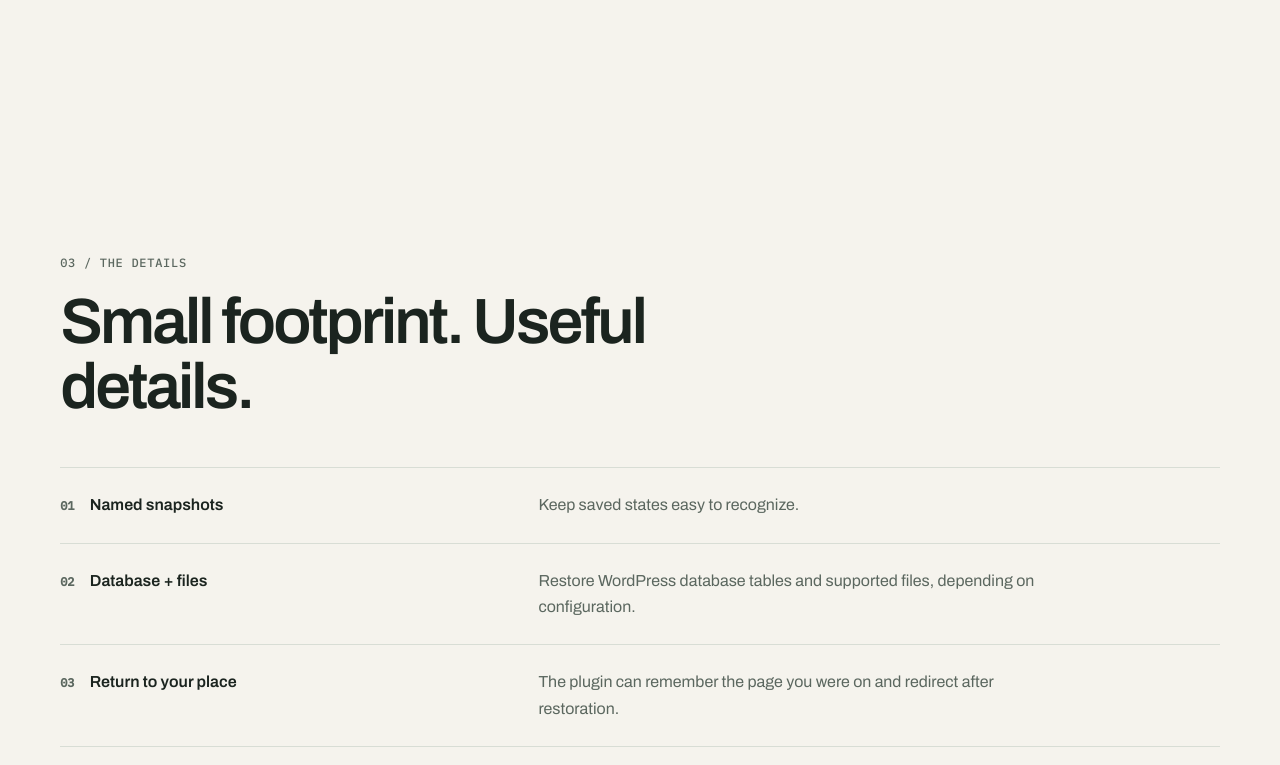
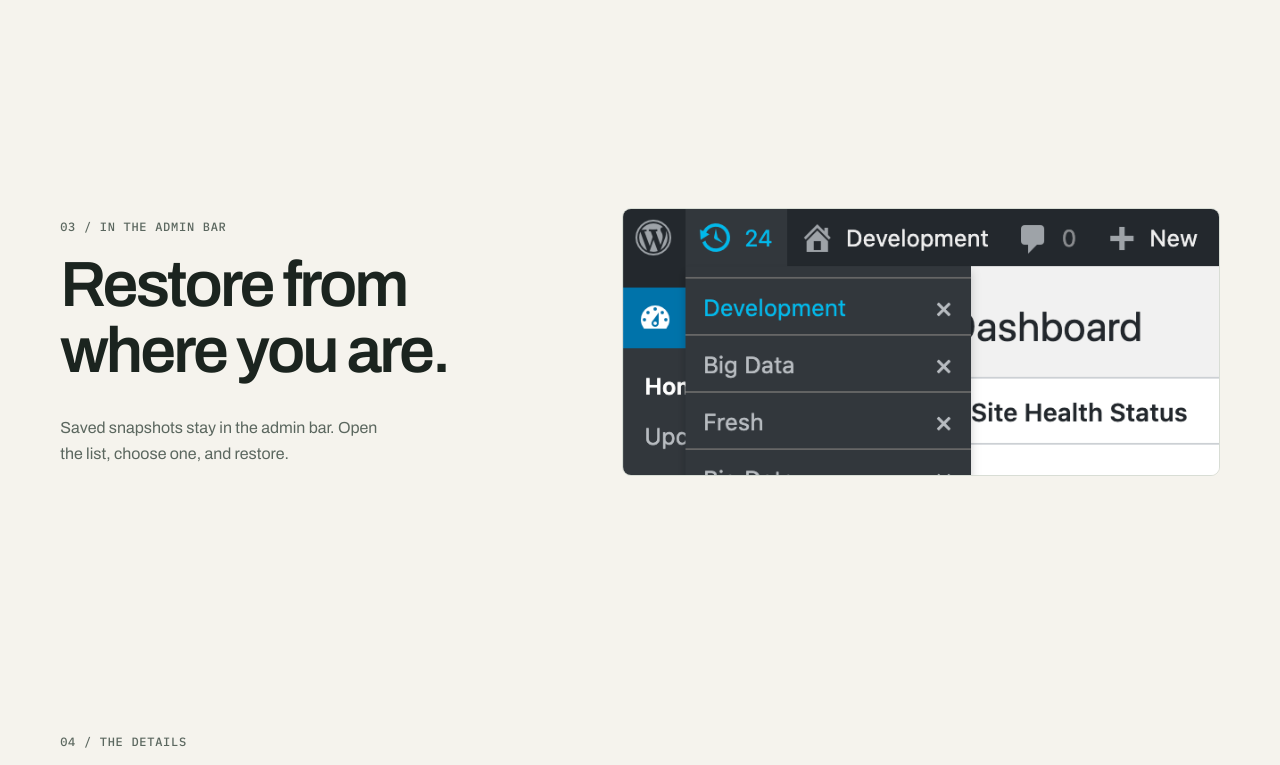
Before and after one commit to everpress-co/snapshots, a website built with webpack: page docs/index.html in a window 1280 px wide. Shown: the part 1998-2763 px from the top of the page. Built offline with nearby package versions, Linux system fonts and the light colour scheme.

Commit message:
docs: enhance index.html with new admin bar section and update styling
This commit introduces a new section in the index.html for restoring snapshots from the WordPress admin bar, including a descriptive lead and an illustrative screenshot. Additionally, it simplifies the lead text in the hero section and updates section indices for better organization. Unused CSS for the checkpoint diagram caption has been removed, and new styles for the admin bar section have been added to improve layout and presentation.

```diff
--- a/docs/index.html
+++ b/docs/index.html
@@ -52,10 +52,7 @@
 				<div class="hero__copy">
 					<p class="meta-label">A small tool for WordPress developers</p>
 					<h1 id="hero-title" class="display-h1">Keep the good version.</h1>
-					<p class="lead">
-						Save a named snapshot of your WordPress development site before you
-						experiment. Restore a saved state when you need to go back.
-					</p>
+					<p class="lead">Save a snapshot.</p>
 					<div class="hero__actions">
 						<a
 							class="btn btn--primary"
@@ -69,9 +66,6 @@
 					<p class="meta-note">For WordPress development / Requires WP-CLI</p>
 				</div>
 				<figure class="checkpoint-diagram" aria-hidden="true">
-					<figcaption class="checkpoint-diagram__caption">
-						Illustrative workflow, not plugin interface.
-					</figcaption>
 					<div class="checkpoint-diagram__panel">
 						<div class="checkpoint-rail">
 							<span class="checkpoint-rail__line"></span>
@@ -193,9 +187,30 @@
 				</div>
 			</section>
 
+			<section id="admin-bar" class="section">
+				<div class="container admin-shot">
+					<div>
+						<p class="section-index">03 / In the admin bar</p>
+						<h2 class="display-h2">Restore from where you are.</h2>
+						<p class="admin-shot__lede">
+							Saved snapshots stay in the admin bar. Open the list, choose one,
+							and restore.
+						</p>
+					</div>
+					<figure class="admin-shot__figure">
+						<img
+							src="assets/screenshot-1.png"
+							width="668"
+							height="298"
+							alt="WordPress admin bar menu listing saved snapshots, with a Restore button."
+						/>
+					</figure>
+				</div>
+			</section>
+
 			<section id="details" class="section">
 				<div class="container">
-					<p class="section-index">03 / The details</p>
+					<p class="section-index">04 / The details</p>
 					<h2 class="display-h2">Small footprint. Useful details.</h2>
 					<dl class="feature-list">
 						<div class="feature-list__row">
@@ -267,7 +282,7 @@
 
 			<section id="requirements" class="section">
 				<div class="container">
-					<p class="section-index">04 / Before you install</p>
+					<p class="section-index">05 / Before you install</p>
 					<h2 class="display-h2">A few things to know.</h2>
 					<table class="spec-table">
 						<tbody>
@@ -317,7 +332,7 @@
 
 			<section id="faq" class="section section--faq">
 				<div class="container">
-					<p class="section-index">05 / Common questions</p>
+					<p class="section-index">06 / Common questions</p>
 					<h2 class="display-h2">Good to know.</h2>
 					<div class="faq-list">
 						<details class="faq-item">
@@ -364,7 +379,7 @@
 
 			<section id="changelog" class="section section--changelog">
 				<div class="container">
-					<p class="section-index">06 / Release notes</p>
+					<p class="section-index">07 / Release notes</p>
 					<h2 class="display-h2">Changelog</h2>
 					<div class="changelog__body prose">
 						<!-- changelog -->
--- a/docs/style.css
+++ b/docs/style.css
@@ -322,14 +322,6 @@ a:hover {
 	margin: 0;
 }
 
-.checkpoint-diagram__caption {
-	font-family: var(--font-mono);
-	font-size: 0.6875rem;
-	color: var(--color-muted);
-	margin-bottom: var(--space-3);
-	text-align: right;
-}
-
 .checkpoint-diagram__panel {
 	position: relative;
 	background: var(--color-white);
@@ -533,6 +525,41 @@ a:hover {
 	font-size: 0.8125rem;
 	color: var(--color-muted);
 	max-width: 52ch;
+}
+
+/* Admin bar screenshot */
+.admin-shot {
+	display: grid;
+	grid-template-columns: 1fr;
+	gap: var(--space-12);
+	align-items: center;
+}
+
+@media (min-width: 900px) {
+
+	.admin-shot {
+		grid-template-columns: minmax(0, 5fr) minmax(0, 6fr);
+		gap: var(--space-16);
+	}
+}
+
+.admin-shot__lede {
+	margin: var(--space-6) 0 0;
+	max-width: 36ch;
+	color: var(--color-muted);
+}
+
+.admin-shot__figure {
+	margin: 0;
+}
+
+.admin-shot__figure img {
+	display: block;
+	width: 100%;
+	height: auto;
+	background: var(--color-white);
+	border: 1px solid var(--color-line);
+	border-radius: var(--radius-medium);
 }
 
 /* Feature list */
@@ -835,6 +862,7 @@ code {
 }
 
 .guide h2 {
+	scroll-margin-top: calc(76px + var(--space-6));
 	margin: var(--space-16) 0 var(--space-4);
 	font-size: clamp(1.75rem, 3vw, 2.25rem);
 	font-weight: 600;
--- a/scripts/build-pages.mjs
+++ b/scripts/build-pages.mjs
@@ -160,6 +160,7 @@ copyFile( path.join( docsDir, 'CNAME' ), path.join( siteDir, 'CNAME' ) );
 
 const iconSrc = path.join( wpOrgDir, 'icon-256x256.png' );
 const iconSvgSrc = path.join( wpOrgDir, 'icon.svg' );
+const screenshotSrc = path.join( wpOrgDir, 'screenshot-1.png' );
 
 for ( const assetsDir of [
 	path.join( siteDir, 'assets' ),
@@ -168,4 +169,5 @@ for ( const assetsDir of [
 	fs.mkdirSync( assetsDir, { recursive: true } );
 	copyFile( iconSrc, path.join( assetsDir, 'icon.png' ) );
 	copyFile( iconSvgSrc, path.join( assetsDir, 'icon.svg' ) );
+	copyFile( screenshotSrc, path.join( assetsDir, 'screenshot-1.png' ) );
 }
```
Also changed, not shown: docs/assets/screenshot-1.png (added).
